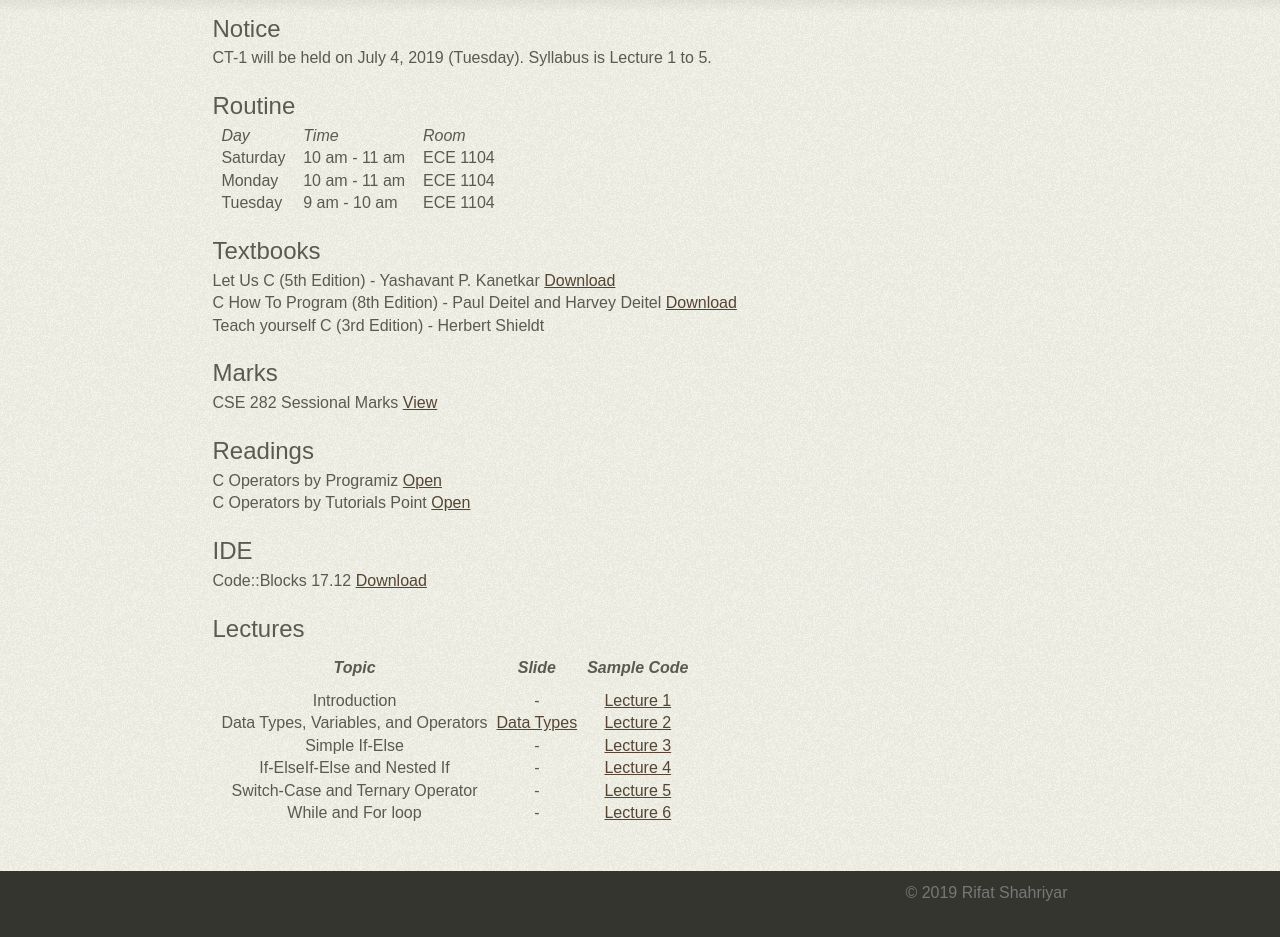
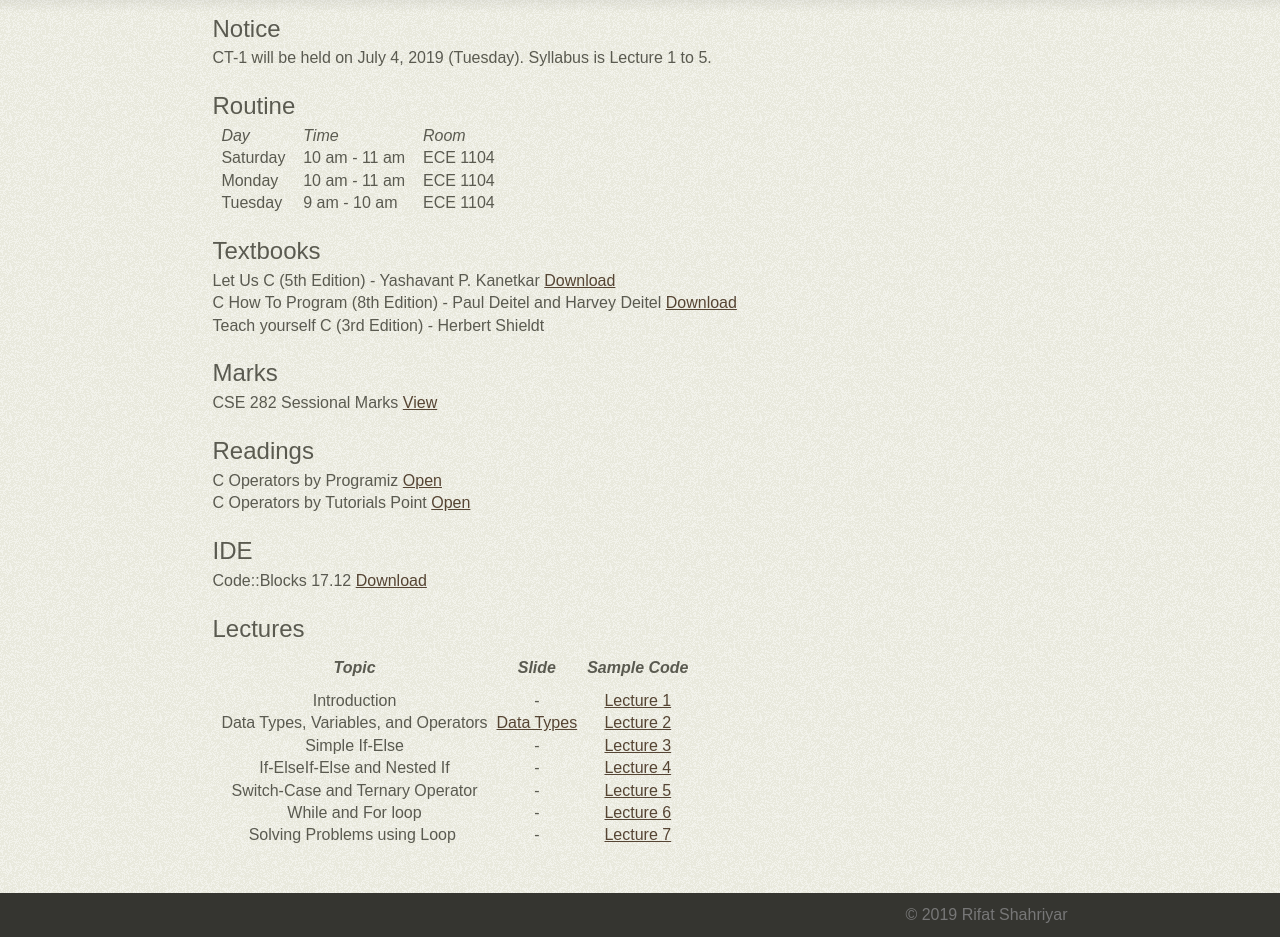
Before and after one commit to rifatshahriyar/rifatshahriyar.github.io, a plain HTML site: page CSE281.html in a window 1280 px wide. Shown: the part 98-1035 px from the top of the page. Before the commit the page ends 1013 px from the top, so only its background shows below. Drawn offline with Linux system fonts and the light colour scheme; a web font is replaced by a local one.

Commit message:
CSE 281 Lecture 7

```diff
--- a/CSE281.html
+++ b/CSE281.html
@@ -117,6 +117,11 @@ Code::Blocks 17.12 <a href="http://sourceforge.net/projects/codeblocks/files/Bin
 <td align="center"> - </td>
 <td align="center"><a href="files/CSE281/Lecture_6.zip" target="_blank">Lecture 6</a></td>
 </tr>
+<tr>
+<td align="center">&nbsp;&nbsp;Solving Problems using Loop &nbsp;&nbsp;</td>
+<td align="center"> - </td>
+<td align="center"><a href="files/CSE281/Lecture_7.zip" target="_blank">Lecture 7</a></td>
+</tr>
 </tbody>
 </table>
 <br/>
```
Also changed, not shown: 1 other file.
